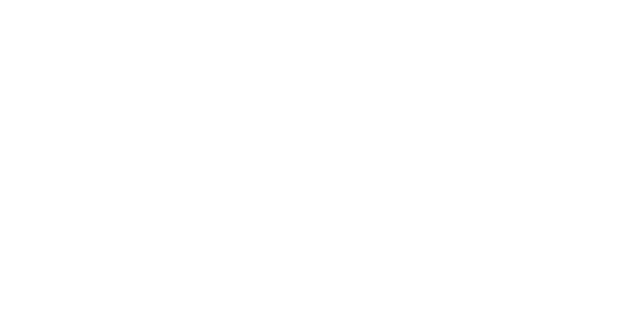
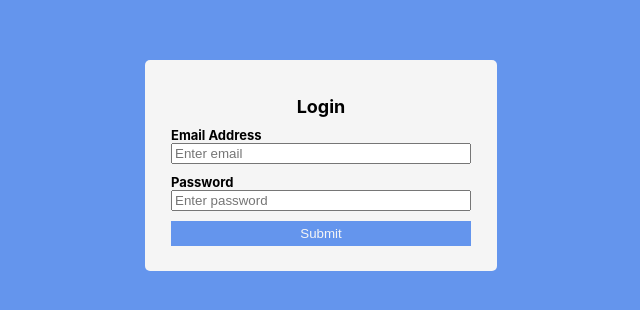
Before and after one commit to taylor-noel/flight-booking-system, a React (Create React App) app in the folder flight-system/: page /login in a window 1280 px wide. Shown: the part 132-442 px from the top of the page, without its empty margins (319-959 px from the left). Built offline with nearby package versions, Linux system fonts and the light colour scheme.

Commit message:
initial login page layout

```diff
--- /dev/null
+++ b/flight-system/src/pages/LoginPage.css
@@ -0,0 +1,33 @@
+.loginPage{
+    width: 100%;
+    height: 2000px;
+    background-color: cornflowerblue;
+    float:left;
+}
+
+.loginForm{
+    background-color: whitesmoke;
+    padding: 2%;
+    display: grid;
+    width: 300px;
+    margin: auto;
+    margin-top: 15%;
+    font-weight: bold;
+    font-size: small;
+    border-radius: 5px;
+}
+
+.title{
+    font-weight: bold;
+    text-align: center;
+    font-size: large;
+}
+
+.loginForm button{
+    margin-top: 10px;
+    background-color: cornflowerblue;
+    color: whitesmoke;
+    border: none;
+    padding: 5px;
+
+}
--- a/flight-system/src/pages/LoginPage.tsx
+++ b/flight-system/src/pages/LoginPage.tsx
@@ -1,6 +1,16 @@
-function LoginPage () {
+import './LoginPage.css';
 
-    return <div className="landing">
+function LoginPage() {
+
+    return <div className="loginPage">
+        <form className="loginForm">
+            <label className="title">Login</label>
+            <label>Email Address</label>
+            <input type="email" placeholder="Enter email" />
+            <label>Password</label>
+            <input type="password" placeholder="Enter password" />
+            <button>Submit</button>
+        </form>
     </div>
 }
 export default LoginPage;
```
